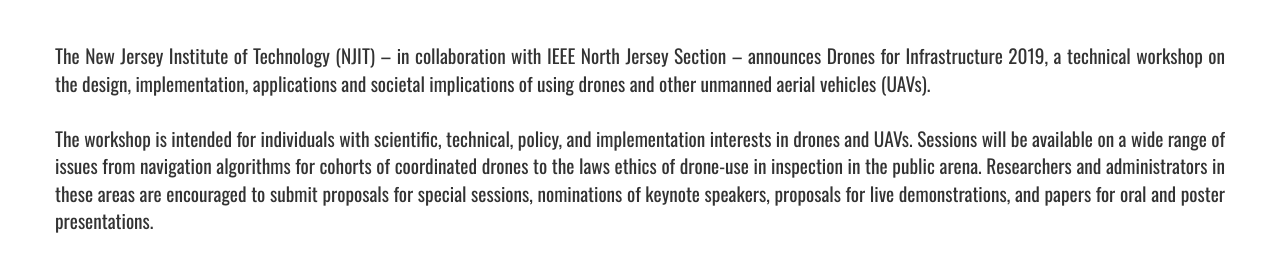
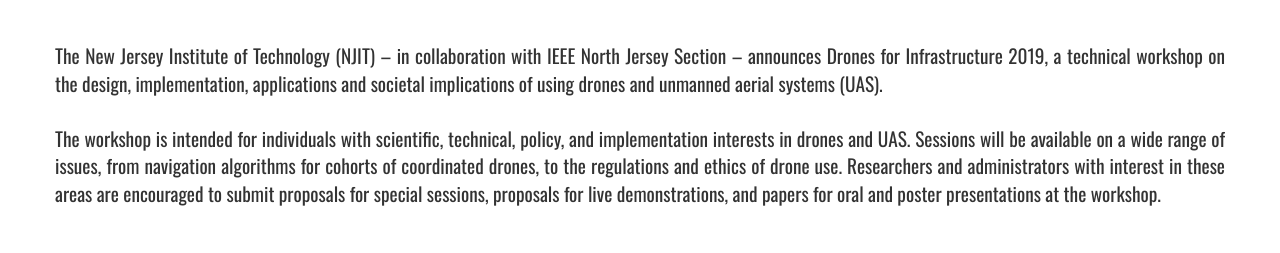
Before and after one commit to anshikashaw/demo4, a plain HTML site: page index.html in a window 1280 px wide. Both pictures are taken after a click on the link 640 px from the left and 54 px from the top of the page. Shown: the part 502-755 px from the top of the page. Drawn offline with nearby package versions, Linux system fonts and the light colour scheme.

Commit message:
Update index.html

```diff
--- a/index.html
+++ b/index.html
@@ -17,7 +17,7 @@
       var target = $(this.hash);
       if (target.length == 0) target = $('a[name="' + this.hash.substr(1) + '"]');
       if (target.length == 0) target = $('html');
-      $('html, body').animate({ scrollTop: target.offset().top-200 }, 1000);
+      $('html, body').animate({ scrollTop: target.offset().top-180 }, 1000);
       return false;
   });
 });
@@ -410,8 +410,10 @@
 		<div class="row">
 			<h1><center></center></h1>
 			<br><div class="bodytext">
-				<p>The New Jersey Institute of Technology (NJIT) – in collaboration with IEEE North Jersey Section – announces Drones for Infrastructure 2019, a technical workshop on the design, implementation, applications and societal implications of using drones and other unmanned aerial vehicles (UAVs).<br><br>
-				The workshop is intended for individuals with scientific, technical, policy, and implementation interests in drones and UAVs. Sessions will be available on a wide range of issues from navigation algorithms for cohorts of coordinated drones to the laws ethics of drone-use in inspection in the public arena. Researchers and administrators in these areas are encouraged to submit proposals for special sessions, nominations of keynote speakers, proposals for live demonstrations, and papers for oral and poster presentations.</p></div>
+				<p>The New Jersey Institute of Technology (NJIT) – in collaboration with IEEE North Jersey Section – announces Drones for Infrastructure 2019, a technical workshop on the design, implementation, applications and societal implications of using drones and unmanned aerial systems (UAS).<br><br>
+
+The workshop is intended for individuals with scientific, technical, policy, and implementation interests in drones and UAS. Sessions will be available on a wide range of issues, from navigation algorithms for cohorts of coordinated drones, to the regulations and ethics of drone use. Researchers and administrators with interest in these areas are encouraged to submit proposals for special sessions, proposals for live demonstrations, and papers for oral and poster presentations at the workshop.
+</p></div>
 			</div>
 	</div>
 		<div class="container text-center">
```
